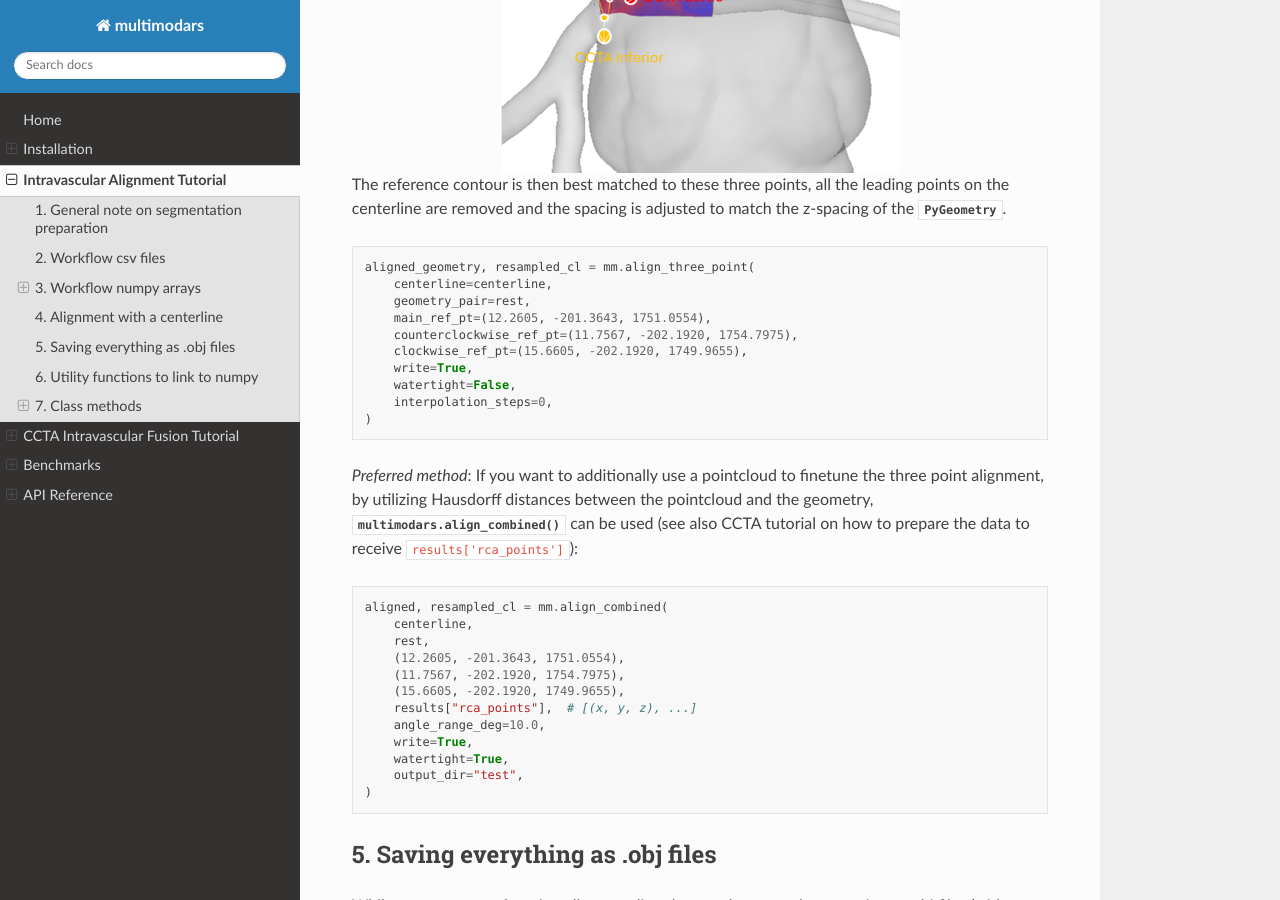
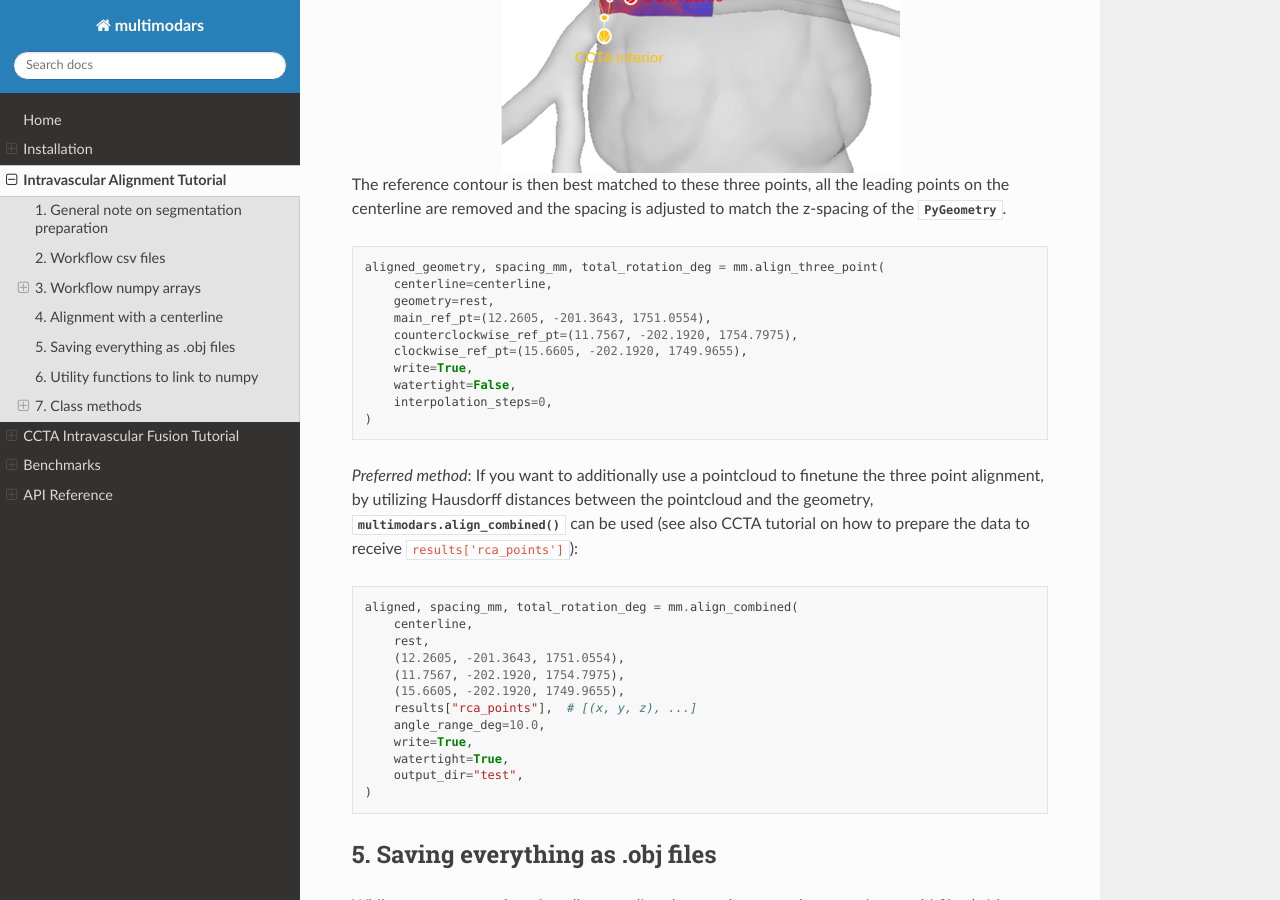
Before and after one commit to yungselm/multimoda-rs, a Sphinx documentation site: the page built from docs/tutorial_intravascular.rst, in a window 1280 px wide and 900 px high, scrolled down 8841 px. Built offline with Sphinx 7.4.7 and the Read the Docs theme 3.1.0, drawn with Linux system fonts in a browser that asks for light colours; pages that are not in the unit, such as notebooks, are missing from menus.

Commit message:
fix failing notebook tests

```diff
--- a/docs/tutorial_intravascular.rst
+++ b/docs/tutorial_intravascular.rst
@@ -328,9 +328,9 @@ and the spacing is adjusted to match the z-spacing of the :class:`PyGeometry`.
 
 .. code-block:: python
 
-    aligned_geometry, resampled_cl = mm.align_three_point(
+    aligned_geometry, spacing_mm, total_rotation_deg = mm.align_three_point(
         centerline=centerline,
-        geometry_pair=rest,
+        geometry=rest,
         main_ref_pt=(12.2605, -201.3643, 1751.0554),
         counterclockwise_ref_pt=(11.7567, -202.1920, 1754.7975),
         clockwise_ref_pt=(15.6605, -202.1920, 1749.9655),
@@ -344,7 +344,7 @@ Hausdorff distances between the pointcloud and the geometry, :func:`multimodars.
 
 .. code-block:: python
 
-    aligned, resampled_cl = mm.align_combined(
+    aligned, spacing_mm, total_rotation_deg = mm.align_combined(
         centerline,
         rest,
         (12.2605, -201.3643, 1751.0554),
```
